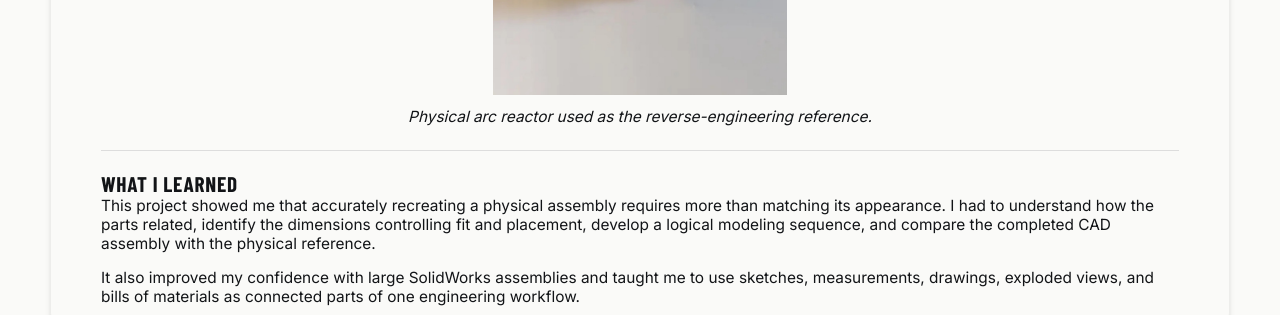
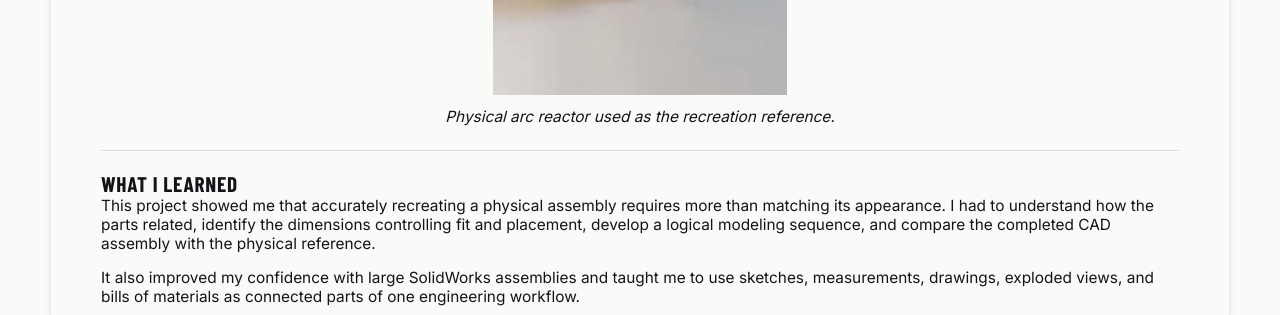
Before and after one commit to sierranels007/sierranels007.github.io, a Jekyll site: the page built from _projects/03-arc-reactor/index.md, in a window 1280 px wide and 900 px high, scrolled down 5198 px. Shown: the part 402-717 px from the top of the window. Built offline with Jekyll 4.4.1, drawn with Linux system fonts in a browser that asks for light colours.

Commit message:
wording edits

```diff
--- a/_projects/03-arc-reactor/index.md
+++ b/_projects/03-arc-reactor/index.md
@@ -106,7 +106,7 @@ The final result was a detailed SolidWorks reconstruction of the physical arc re
 
 {% include image-gallery.html images="arcreact1.png" height="450" %}
 
-*Physical arc reactor used as the reverse-engineering reference.*
+*Physical arc reactor used as the recreation reference.*
 
 ---
 
```
